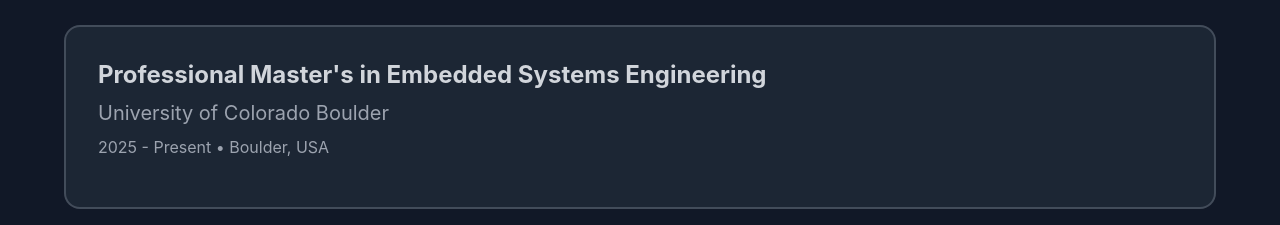
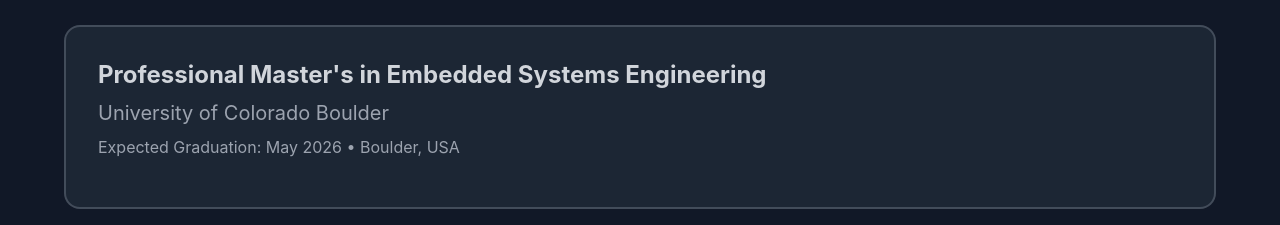
Before and after one commit to Vrushabhgada/vrushabh-portfolio, a React (Create React App) app: page / in a window 1280 px wide. Shown: the part 6620-6845 px from the top of the page. Built offline with nearby package versions, Linux system fonts and the light colour scheme; the HTML template or start-up script is replaced by a standard one.

Commit message:
Auto update 2026-01-20 08:35:04

```diff
--- a/src/portfolioData.js
+++ b/src/portfolioData.js
@@ -156,7 +156,7 @@
           {
             degree: "Professional Master's in Embedded Systems Engineering",
             school: "University of Colorado Boulder",
-            period: "2025 - Present",
+            period: "Expected Graduation: May 2026",
             location: "Boulder, USA"
           },
           {
```
